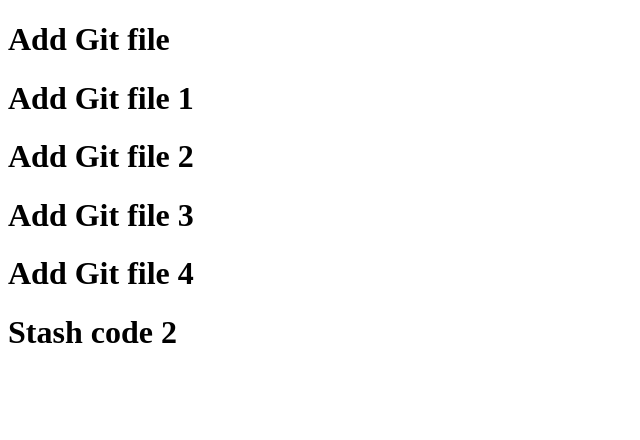
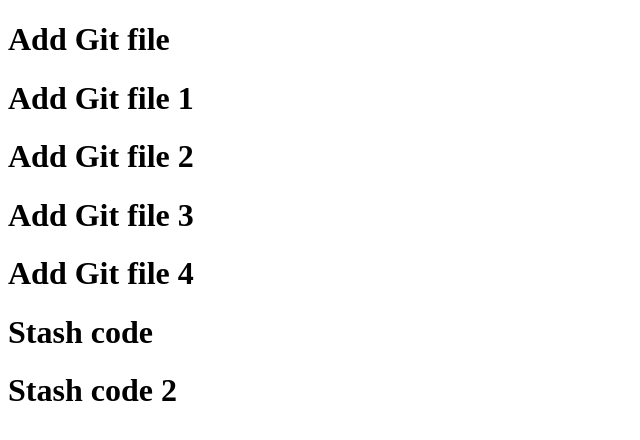
Before and after one commit to BisharNM/Remote-Repo, a plain HTML site: page index.html in a window 1280 px wide. Shown: the whole page, without its empty margins (0-640 px from the left). Drawn offline with Linux system fonts and the light colour scheme.

Commit message:
all satch code aded

```diff
--- a/index.html
+++ b/index.html
@@ -11,6 +11,7 @@
       <h1>Add Git file 2</h1>
       <h1>Add Git file 3</h1>
       <h1>Add Git file 4</h1>
+        <h1>Stash code</h1>
         <h1>Stash code 2</h1>
 
 </body>
```
